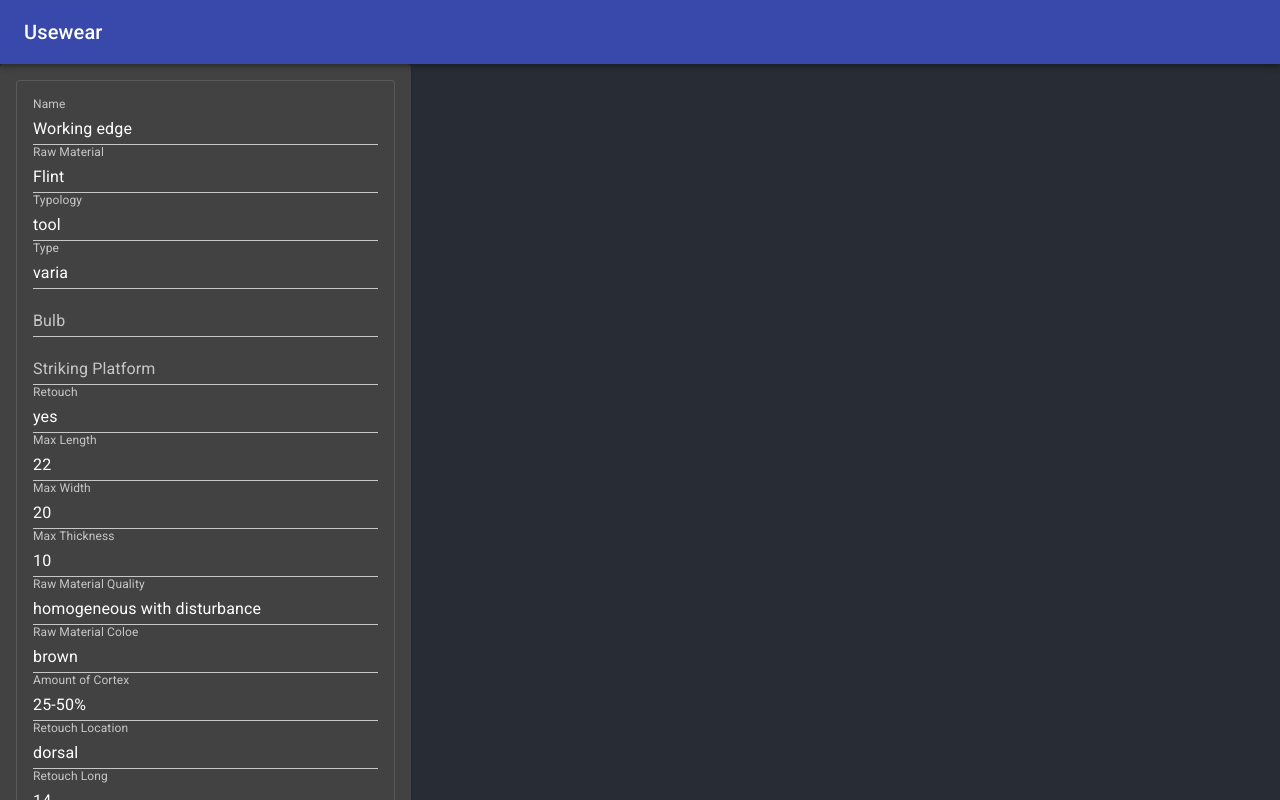
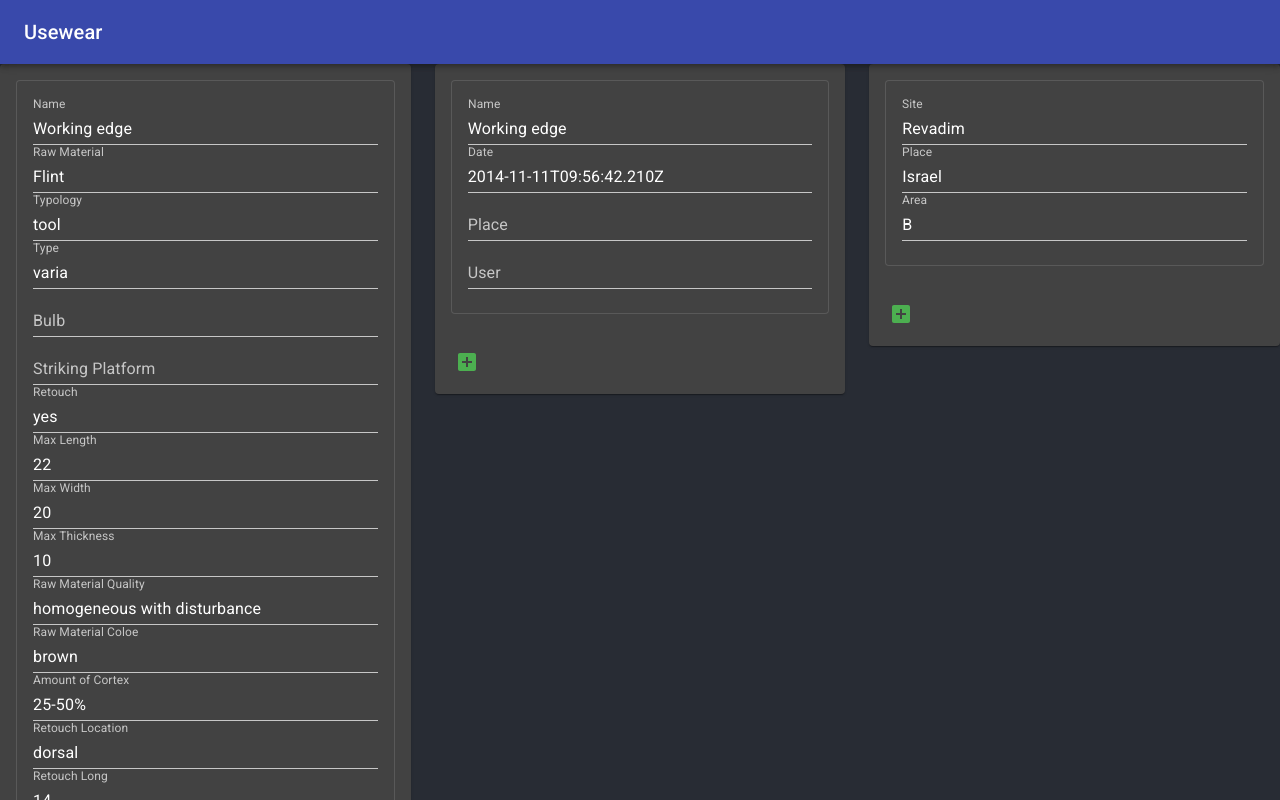
Before and after one commit to dimkinv/usewear-client, a React (Create React App) app: page / in a window 1280 px wide. Shown: the top 800 px of the page. Built offline with nearby package versions, Linux system fonts and the light colour scheme.

Commit message:
added item example

```diff
--- a/src/App.tsx
+++ b/src/App.tsx
@@ -3,7 +3,7 @@ import { AppBar, Toolbar, Typography, createMuiTheme, ThemeProvider, Grid } from
 import './App.css';
 import { green } from '@material-ui/core/colors';
 import { SmartGroup } from './dynamic-forms/smart-group/SmartGroup';
-import { generalInfoOfItemFields, item } from './dynamic-forms/example-item';
+import { generalInfo, generalInfoOfItemFields, item, root } from './dynamic-forms/example-item';
 
 const darkTheme = createMuiTheme({
   palette: {
@@ -30,8 +30,10 @@ function App() {
           <SmartGroup fields={generalInfoOfItemFields} isMultiple={true} data={item.generalInfoOfItem as unknown as { [id: string]: unknown }[]} />
         </Grid>
         <Grid item md={4} xs={12}>
+        <SmartGroup fields={generalInfo} isMultiple={true} data={item.generalInfo as unknown as { [id: string]: unknown }[]} />
         </Grid>
         <Grid item md={4} xs={12}>
+        <SmartGroup fields={root} isMultiple={true} data={item as unknown as { [id: string]: unknown }[]} />
         </Grid>
       </Grid>
     </ThemeProvider>
--- a/src/dynamic-forms/example-item.ts
+++ b/src/dynamic-forms/example-item.ts
@@ -124,85 +124,127 @@ export const item = {
     }
 };
 
+export const generalInfo: FormField[] = [
+    {
+        inputType: SmartInputType.text,
+        label: 'Name',
+        propertyName: 'name',
+    },
+    {
+        inputType: SmartInputType.text,
+        label: 'Date',
+        propertyName: 'date',
+    },
+    {
+        inputType: SmartInputType.text,
+        label: 'Place',
+        propertyName: 'place',
+    },
+    {
+        inputType: SmartInputType.text,
+        label: 'User',
+        propertyName: 'user',
+    }
+];
+
+export const root: FormField[] = [
+
+    {
+        inputType: SmartInputType.text,
+        label: 'Site',
+        propertyName: 'site',
+    },
+    {
+        inputType: SmartInputType.text,
+        label: 'Place',
+        propertyName: 'place',
+    },
+    {
+        inputType: SmartInputType.text,
+        label: 'Area',
+        propertyName: 'area',
+    }
+]
+
 export const generalInfoOfItemFields: FormField[] = [
     {
         inputType: SmartInputType.text,
         label: 'Name',
-        propertyName:'name',
+        propertyName: 'name',
     },
     {
         inputType: SmartInputType.text,
         label: 'Raw Material',
-        propertyName:'rawMaterial',
+        propertyName: 'rawMaterial',
     },
     {
         inputType: SmartInputType.text,
         label: 'Typology',
-        propertyName:'typology',
+        propertyName: 'typology',
     },
     {
         inputType: SmartInputType.text,
         label: 'Type',
-        propertyName:'type',
+        propertyName: 'type',
     },
     {
         inputType: SmartInputType.text,
         label: 'Bulb',
-        propertyName:'bulb',
+        propertyName: 'bulb',
     },
     {
         inputType: SmartInputType.text,
         label: 'Striking Platform',
-        propertyName:'strikingPlatform',
+        propertyName: 'strikingPlatform',
     },
     {
         inputType: SmartInputType.text,
         label: 'Retouch',
-        propertyName:'retouch',
+        propertyName: 'retouch',
     },
     {
         inputType: SmartInputType.text,
         label: 'Max Length',
-        propertyName:'maxL',
+        propertyName: 'maxL',
     },
     {
         inputType: SmartInputType.text,
         label: 'Max Width',
-        propertyName:'maxW',
+        propertyName: 'maxW',
     },
     {
         inputType: SmartInputType.text,
         label: 'Max Thickness',
-        propertyName:'maxT',
+        propertyName: 'maxT',
     },
     {
         inputType: SmartInputType.text,
         label: 'Raw Material Quality',
-        propertyName:'rawMaterialQuality',
+        propertyName: 'rawMaterialQuality',
     },
     {
         inputType: SmartInputType.text,
         label: 'Raw Material Coloe',
-        propertyName:'rawMaterialColor',
+        propertyName: 'rawMaterialColor',
     },
     {
         inputType: SmartInputType.text,
         label: 'Amount of Cortex',
-        propertyName:'amountOfCortex',
+        propertyName: 'amountOfCortex',
     },
     {
         inputType: SmartInputType.text,
         label: 'Retouch Location',
-        propertyName:'retouchLocation',
+        propertyName: 'retouchLocation',
     },
     {
         inputType: SmartInputType.text,
         label: 'Retouch Long',
-        propertyName:'retouchLong',
+        propertyName: 'retouchLong',
     },
     {
         inputType: SmartInputType.text,
         label: 'Broken Complete',
-        propertyName:'brokenComplete',
+        propertyName: 'brokenComplete',
     },
 ]
--- a/src/dynamic-forms/smart-group/SmartGroup.tsx
+++ b/src/dynamic-forms/smart-group/SmartGroup.tsx
@@ -6,12 +6,12 @@ import { SmartInput } from '../smart-input/SmartInput';
 
 export interface SmartGroupProps {
     fields: FormField[];
-    data: { [id: string]: unknown }[];
+    data: { [id: string]: unknown }[] | { [id: string]: unknown };
     isMultiple: boolean;
 }
 
 export const SmartGroup: React.FC<SmartGroupProps> = (props) => {
-    const [fieldsState, setFieldsState] = useState<{ [id: string]: unknown }[]>(props.data);
+    const [fieldsState, setFieldsState] = useState<{ [id: string]: unknown }[] | { [id: string]: unknown }>(props.data);
     const [fieldsGroups, setFieldsGroups] = useState<FormField[][]>([props.fields]);
 
 
@@ -27,7 +27,10 @@ export const SmartGroup: React.FC<SmartGroupProps> = (props) => {
                                 inputType={field.inputType}
                                 id={field.propertyName}
                                 propertyName={field.propertyName}
-                                value={fieldsState[groupIndex][field.propertyName]}
+                                value={
+                                    fieldsState instanceof Array ?
+                                        fieldsState[groupIndex][field.propertyName] :
+                                        fieldsState[field.propertyName]}
                                 options={field.options}
                                 onChange={(fieldName, value) => setFieldsState({
                                     ...fieldsState,
@@ -56,5 +59,17 @@ export const SmartGroup: React.FC<SmartGroupProps> = (props) => {
             ...fieldsGroups,
             props.fields
         ]);
+
+        if (fieldsState instanceof Array) {
+            setFieldsState([
+                ...fieldsState,
+                {}
+            ]);
+            return;
+        } else{
+            setFieldsState({
+                ...fieldsState
+            });
+        }
     }
 };
```
